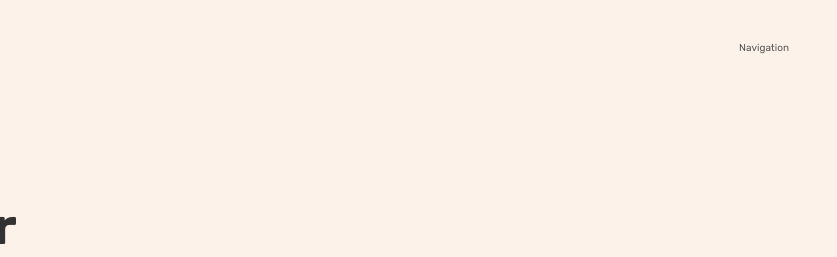
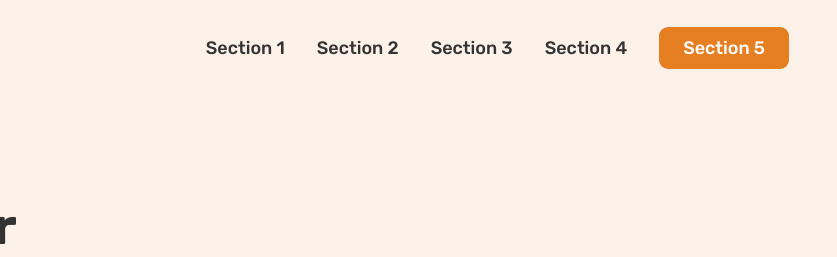
Before and after one commit to christina-baldwin/build-responsive-real-world-websites-html-css, a plain HTML site: page omnifood/index.html in a window 1280 px wide. Shown: the top 257 px of the page, 443-1280 px from the left. Drawn offline with Linux system fonts and the light colour scheme.

Commit message:
Styling of the navigation

```diff
--- a/omnifood/css/style.css
+++ b/omnifood/css/style.css
@@ -6,9 +6,14 @@
 
 - FONT WEIGHTS
 Default: 400
+500
+600
+700
 
 - LINE HEIGHTS
 Default: 1
+1.05
+1.6
 
 --- 02 COLOURS
 
@@ -24,6 +29,7 @@ Default: 1
 --- 05 SHADOWS
 
 --- 06 BORDER RADIUS
+- Default: 9px
 
 --- 07 WHITESPACE
 
@@ -124,6 +130,45 @@ body {
   height: 2.2rem;
 }
 
+/* *************** */
+/* NAVIGATION */
+/* *************** */
+
+.main-nav-list {
+  list-style: none;
+  display: flex;
+  gap: 3.2rem;
+  align-items: center;
+}
+
+.main-nav-link:link,
+.main-nav-link:visited {
+  display: inline-block;
+  color: #333;
+  text-decoration: none;
+  font-weight: 500;
+  font-size: 1.8rem;
+  transition: all 0.3s;
+}
+
+.main-nav-link:hover,
+.main-nav-link:active {
+  color: #cf711f;
+}
+
+.main-nav-link.nav-cta:link,
+.main-nav-link.nav-cta:visited {
+  color: #fff;
+  padding: 1.2rem 2.4rem;
+  border-radius: 9px;
+  background-color: #e67e22;
+}
+
+.main-nav-link.nav-cta:hover,
+.main-nav-link.nav-cta:active {
+  background-color: #cf711f;
+}
+
 /* ***************** */
 /* HERO */
 /* ***************** */
--- a/omnifood/index.html
+++ b/omnifood/index.html
@@ -17,7 +17,15 @@
   <body>
     <header class="header">
       <img class="logo" alt="Omnifood logo" src="img/omnifood-logo.png" />
-      <nav class="main-nav">Navigation</nav>
+      <nav class="main-nav">
+        <ul class="main-nav-list">
+          <li><a class="main-nav-link" href="#">Section 1</a></li>
+          <li><a class="main-nav-link" href="#">Section 2</a></li>
+          <li><a class="main-nav-link" href="#">Section 3</a></li>
+          <li><a class="main-nav-link" href="#">Section 4</a></li>
+          <li><a class="main-nav-link nav-cta" href="#">Section 5</a></li>
+        </ul>
+      </nav>
     </header>
 
     <main>
```
